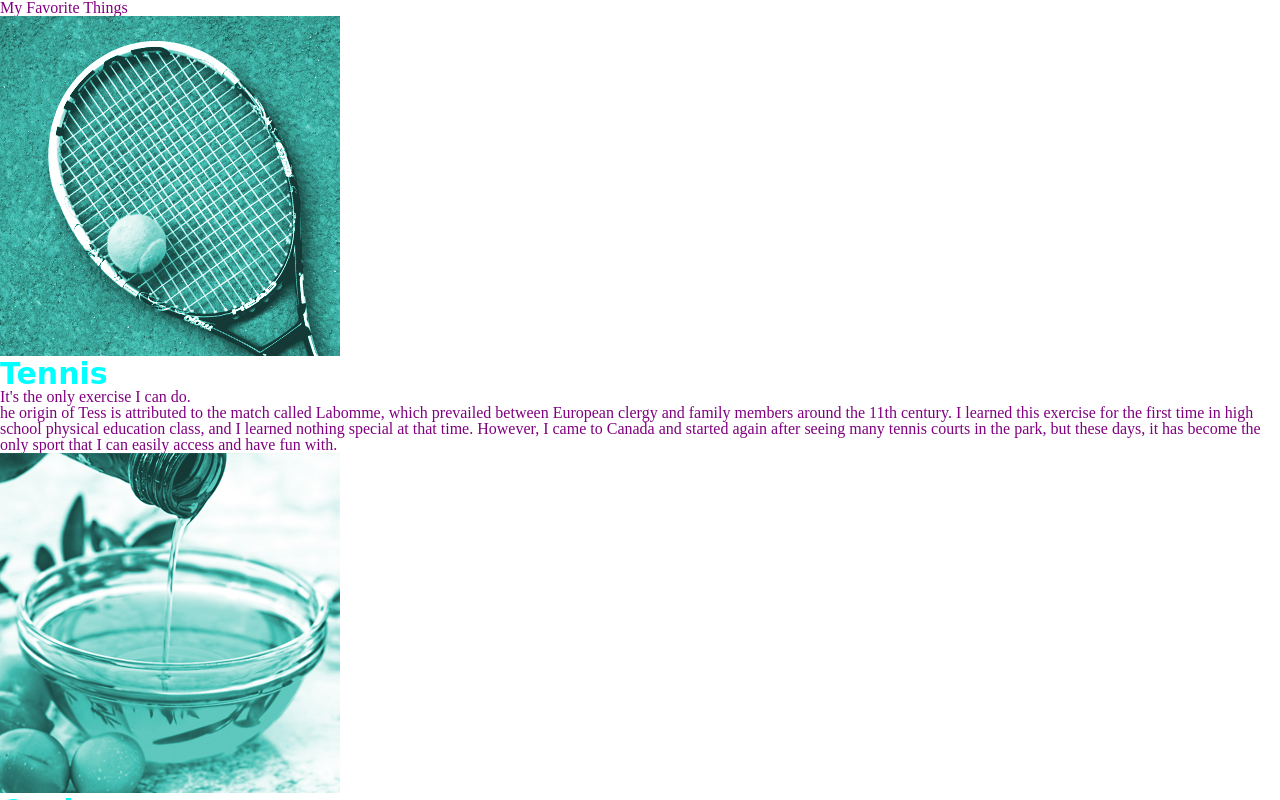
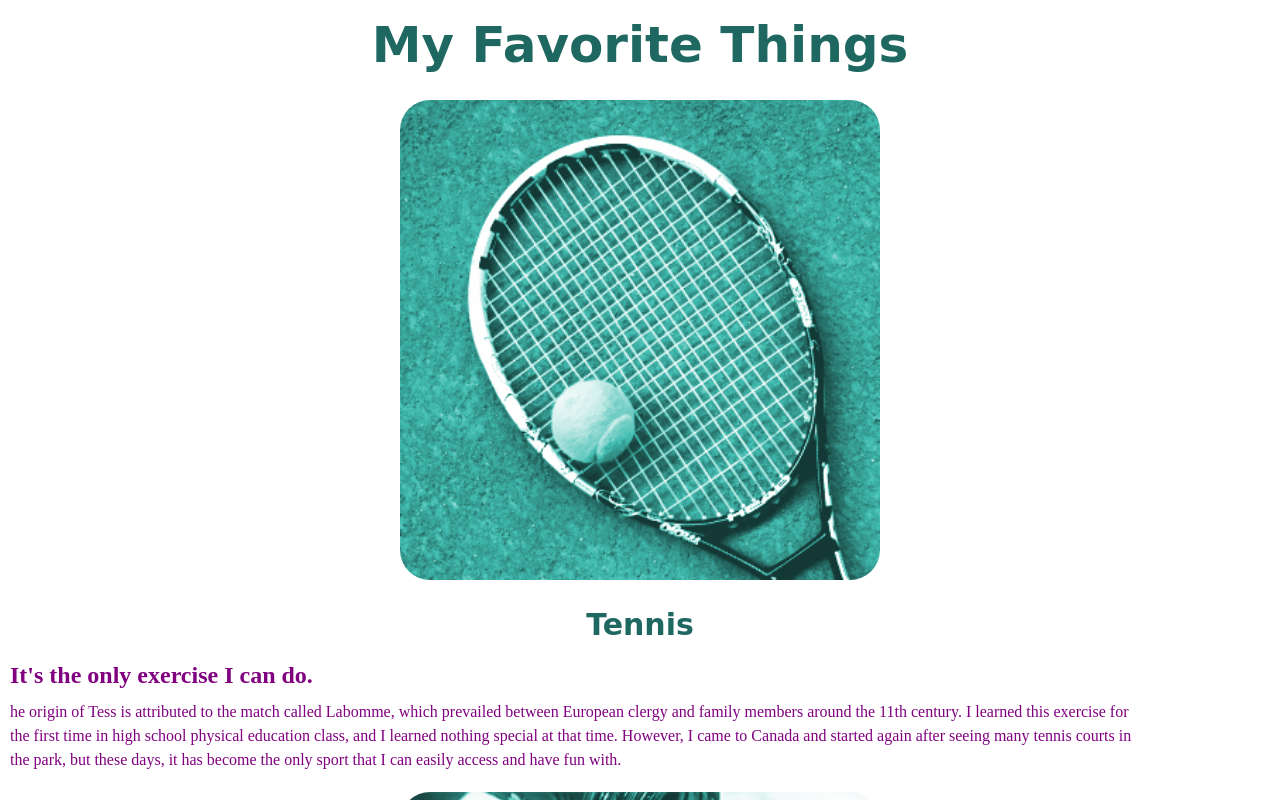
Before and after one commit to Oksil-Joo/O_Joo_FavoriteThings_v2, a website: page index.html in a window 1280 px wide. Shown: the top 800 px of the page. Drawn offline with Linux system fonts and the light colour scheme; files that its build step writes are made by us from their sources.

Commit message:
modifyCss

```diff
--- a/css/main.css
+++ b/css/main.css
@@ -6,9 +6,11 @@ img, embed, object, video{
 
 .p_name{
     font-family: 'Lobster', cursive;
-    color:aqua;
+    color:#1f6861;
     font-weight: bold;
     font-size: 30px;
+    text-align: center;
+    margin: 20px;
 }
 html{
     box-sizing: border-box;
@@ -19,10 +21,37 @@ html{
     box-sizing: inherit;
 }
 
-a {
-    text-decoration: none;
+#fav-template {
+    width: 80%;
+    align-items: center;
 }
 
-#fav-template {
+img {
+    width: 500px;
+    margin: 0 auto;
+    padding: 10px;
+    border-radius: 40px;
+    display: flex;
+    flex-direction: row;
+}
+
+h1 {
+    font-family: 'Lobster', cursive;
+    color:#1f6861;
+    font-weight: bold;
+    font-size: 50px;
+    text-align: center;
+    margin: 20px 50px;
+}
+.p_role {
+    width: 90%;
+    font-weight: bold;
+    font-size: 24px;
+    line-height: 30px;
+    margin-left: 10px;
+}
+.p-desc {
+    padding: 10px;
     max-width: 90%;
+    line-height: 1.5;
 }
--- a/index.html
+++ b/index.html
@@ -4,7 +4,7 @@
     <meta charset="UTF-8">
     <meta http-equiv="X-UA-Compatible" content="IE=edge">
     <meta name="viewport" content="width=device-width, initial-scale=1.0">
-    <link rel="stylesheet" href="main.css">
+    <link rel="stylesheet" href="css/main.css" type="text/css">
     <title>Favorite Things</title>
 </head>
 <body>
@@ -27,11 +27,7 @@
 
         </template>
         <!--end templates-->
-        <!--start button-->
-        <!-- <button data-key="tennis">tennis</button>
-        <button data-key="cook">cook</button>
-        <button data-key="travel">travel</button> -->
-        <!--end button-->
+
     </main>
     <script src="js/main.js" type="module" defer></script>
 
--- a/sass/modules/_defaults.scss
+++ b/sass/modules/_defaults.scss
@@ -1,5 +1,4 @@
 body {
     color: $main-color;
     font-size: $main-size;
-    align-content: center;
 }
```
Also changed, not shown: js/main.js (+0 -15 lines).
